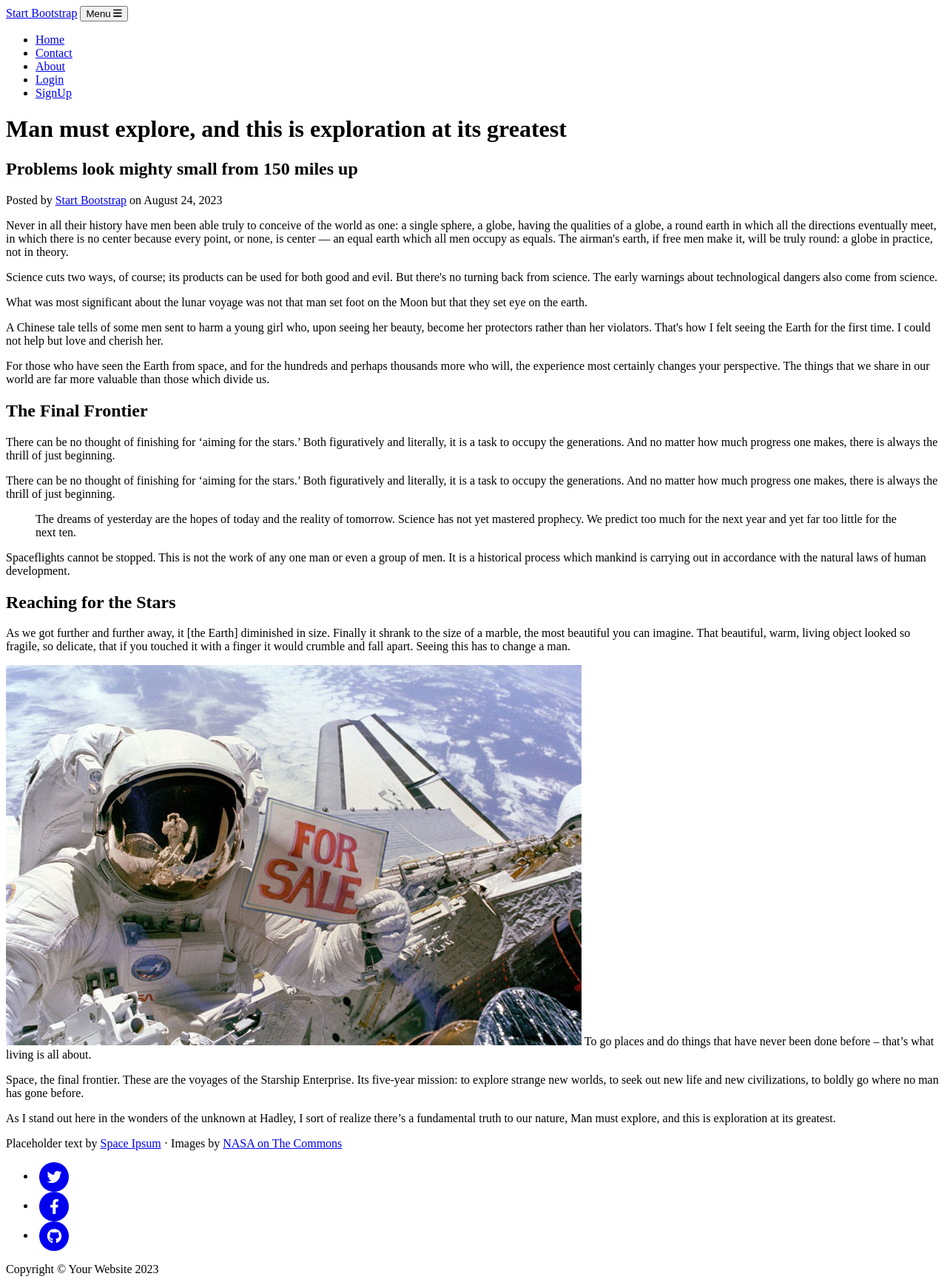
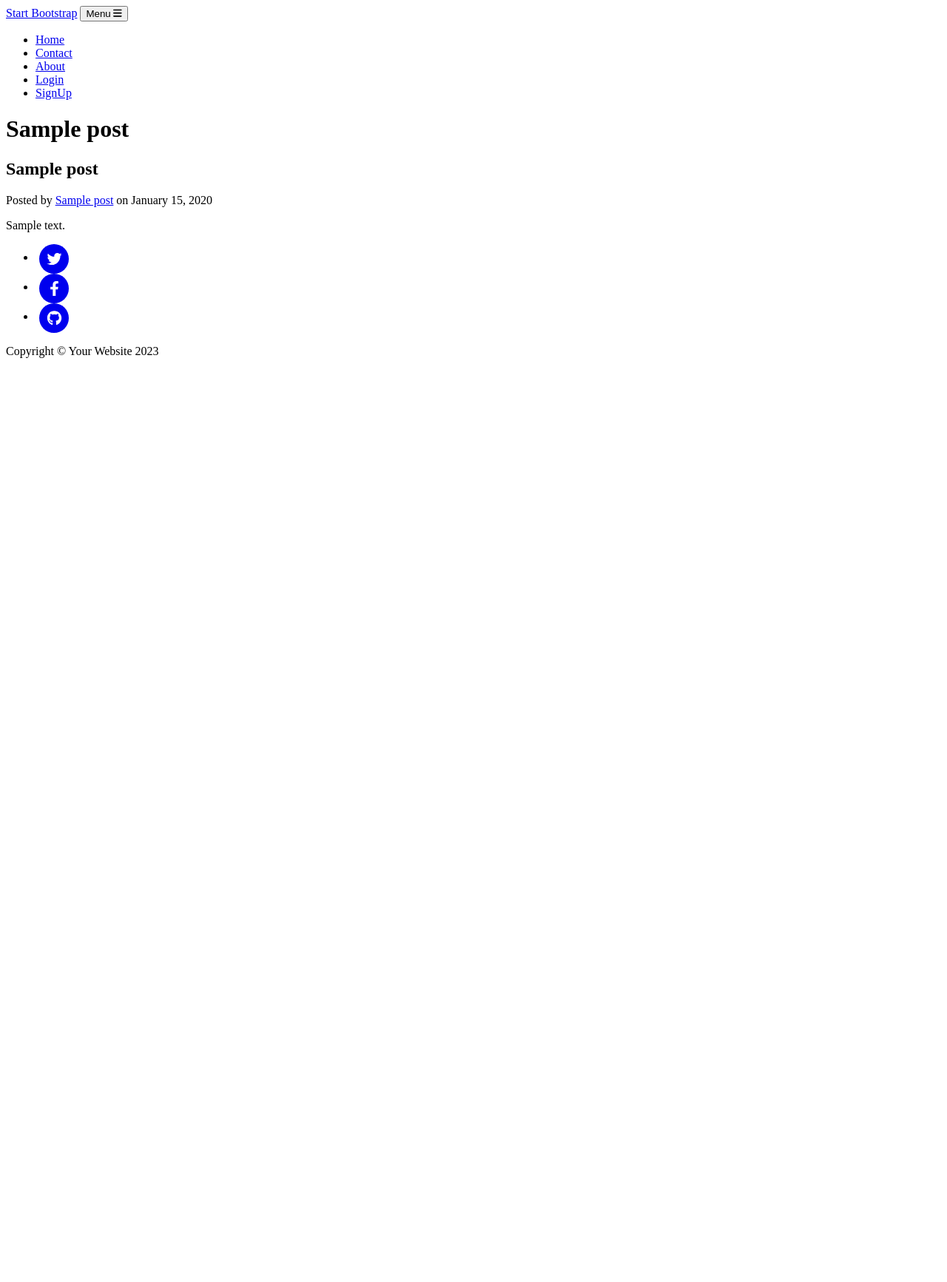
Before and after one commit to ahmedsaadx/blog_system_project, a PHP site: template views/post.view.php in a window 1280 px wide. Shown: the whole page at 74% size. After the commit the page ends 484 px from the top, so only its background shows below. Run offline with PHP 8.4, Linux system fonts and the light colour scheme; the template is opened without the code that fills it: most values are stand-ins (such as "Sample title", 1, 10 or a date in 2020); some libraries are stand-ins or nearby versions.

Commit message:
add post view and controller

```diff
--- a/index.php
+++ b/index.php
@@ -18,10 +18,6 @@ if (!file_exists($envPath)) {
     $dsn = "mysql:host=$db_host;dbname=$db_name;charset=UTF8";
     require_once BASE_PATH.'models/connector/handler.php';
 }
-
-
-
-
 $page = isset($_GET['page']) ? htmlspecialchars($_GET['page']) : 'home';
 try {
     $valid_pages = [
@@ -33,6 +29,7 @@ try {
         'signup' => 'signup.controller.php',
         'logout' => 'logout.controller.php',
         'create_post' => 'create_post.controller.php',
+        'view_post' => 'view_post.controller.php'
     ];
 
     if (array_key_exists($page, $valid_pages)) {
--- a/views/home.view.php
+++ b/views/home.view.php
@@ -17,10 +17,11 @@
 <div class="container px-4 px-lg-5">
     <div class="row gx-4 gx-lg-5 justify-content-center">
         <div class="col-md-10 col-lg-8 col-xl-7">
+
             <?php foreach ($posts as $post): ?>
                 <!-- Post preview -->
                 <div class="post-preview">
-                    <a href="view_post.php?post_id=<?php echo $post['post_id']; ?>">
+                    <a href="index.php?page=view_post&post_id=<?php echo $post['id']; ?>">
                         <h2 class="post-title"><?php echo htmlspecialchars($post['title']); ?></h2>
                         <h3 class="post-subtitle"><?php echo htmlspecialchars(substr($post['content'], 0, 100)) . '...'; ?></h3>
                     </a>
--- a/views/post.view.php
+++ b/views/post.view.php
@@ -1,50 +1,32 @@
- <!-- Page Header-->
-        <header class="masthead" style="background-image: url('<?php echo  $url?>/public/img/post-bg.jpg')">
+<?php require_once('inc/header.php'); ?>
+<!-- Page Header -->
+<header class="masthead" style="background-image: url('<?php echo $url ?><?php echo '/'.$post['image_path']; ?>')">
     <div class="container position-relative px-4 px-lg-5">
         <div class="row gx-4 gx-lg-5 justify-content-center">
             <div class="col-md-10 col-lg-8 col-xl-7">
                 <div class="post-heading">
-                            <h1>Man must explore, and this is exploration at its greatest</h1>
-                            <h2 class="subheading">Problems look mighty small from 150 miles up</h2>
+                    <h1><?php echo htmlspecialchars($post['title']); ?></h1>
+                    <h2 class="subheading"><?php echo htmlspecialchars($post['subtitle']); ?></h2>
                     <span class="meta">
                         Posted by
-                                <a href="#!">Start Bootstrap</a>
-                                on August 24, 2023
+                        <a href="#!"><?php echo htmlspecialchars($post['name']); ?></a>
+                        on <?php echo date("F d, Y", strtotime($post['created_at'])); ?>
                     </span>
                 </div>
             </div>
         </div>
     </div>
 </header>
-        <!-- Post Content-->
+
+<!-- Post Content -->
 <article class="mb-4">
     <div class="container px-4 px-lg-5">
         <div class="row gx-4 gx-lg-5 justify-content-center">
             <div class="col-md-10 col-lg-8 col-xl-7">
-                        <p>Never in all their history have men been able truly to conceive of the world as one: a single sphere, a globe, having the qualities of a globe, a round earth in which all the directions eventually meet, in which there is no center because every point, or none, is center — an equal earth which all men occupy as equals. The airman's earth, if free men make it, will be truly round: a globe in practice, not in theory.</p>
-                        <p>Science cuts two ways, of course; its products can be used for both good and evil. But there's no turning back from science. The early warnings about technological dangers also come from science.</p>
-                        <p>What was most significant about the lunar voyage was not that man set foot on the Moon but that they set eye on the earth.</p>
-                        <p>A Chinese tale tells of some men sent to harm a young girl who, upon seeing her beauty, become her protectors rather than her violators. That's how I felt seeing the Earth for the first time. I could not help but love and cherish her.</p>
-                        <p>For those who have seen the Earth from space, and for the hundreds and perhaps thousands more who will, the experience most certainly changes your perspective. The things that we share in our world are far more valuable than those which divide us.</p>
-                        <h2 class="section-heading">The Final Frontier</h2>
-                        <p>There can be no thought of finishing for ‘aiming for the stars.’ Both figuratively and literally, it is a task to occupy the generations. And no matter how much progress one makes, there is always the thrill of just beginning.</p>
-                        <p>There can be no thought of finishing for ‘aiming for the stars.’ Both figuratively and literally, it is a task to occupy the generations. And no matter how much progress one makes, there is always the thrill of just beginning.</p>
-                        <blockquote class="blockquote">The dreams of yesterday are the hopes of today and the reality of tomorrow. Science has not yet mastered prophecy. We predict too much for the next year and yet far too little for the next ten.</blockquote>
-                        <p>Spaceflights cannot be stopped. This is not the work of any one man or even a group of men. It is a historical process which mankind is carrying out in accordance with the natural laws of human development.</p>
-                        <h2 class="section-heading">Reaching for the Stars</h2>
-                        <p>As we got further and further away, it [the Earth] diminished in size. Finally it shrank to the size of a marble, the most beautiful you can imagine. That beautiful, warm, living object looked so fragile, so delicate, that if you touched it with a finger it would crumble and fall apart. Seeing this has to change a man.</p>
-                        <a href="#!"><img class="img-fluid" src="assets/img/post-sample-image.jpg" alt="..." /></a>
-                        <span class="caption text-muted">To go places and do things that have never been done before – that’s what living is all about.</span>
-                        <p>Space, the final frontier. These are the voyages of the Starship Enterprise. Its five-year mission: to explore strange new worlds, to seek out new life and new civilizations, to boldly go where no man has gone before.</p>
-                        <p>As I stand out here in the wonders of the unknown at Hadley, I sort of realize there’s a fundamental truth to our nature, Man must explore, and this is exploration at its greatest.</p>
-                        <p>
-                            Placeholder text by
-                            <a href="http://spaceipsum.com/">Space Ipsum</a>
-                            &middot; Images by
-                            <a href="https://www.flickr.com/photos/nasacommons/">NASA on The Commons</a>
-                        </p>
+                <p><?php echo nl2br(htmlspecialchars($post['content'])); ?></p>
             </div>
         </div>
     </div>
 </article>
-        <!-- Footer-->
+
+<?php require_once('inc/footer.php'); ?>
```
Also changed, not shown: controllers/view_post.controller.php (added, +23 -0 lines), 1 other file. Lines whose indentation alone changed are shown as unchanged.
